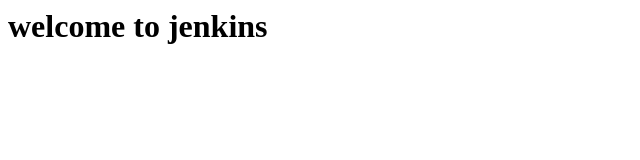
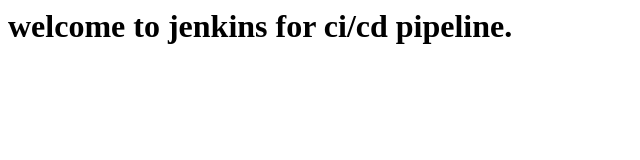
Before and after one commit to santoshhreddy/website1, a plain HTML site: page index.html in a window 1280 px wide. Shown: the whole page, without its empty margins (0-640 px from the left). Drawn offline with Linux system fonts and the light colour scheme.

Commit message:
edited index file

```diff
--- a/index.html
+++ b/index.html
@@ -1,6 +1,6 @@
 <html>
 <title> jenkins ci/cd pipeline </title>
 <body>
-<h1> welcome to jenkins</h1>
+<h1> welcome to jenkins for ci/cd pipeline.</h1>
 </body>
 </html>
```
